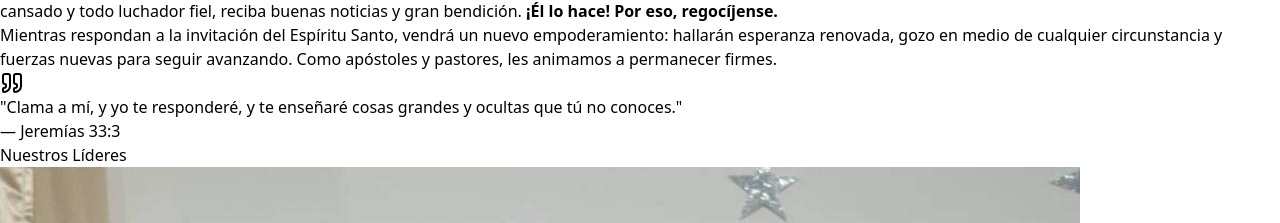
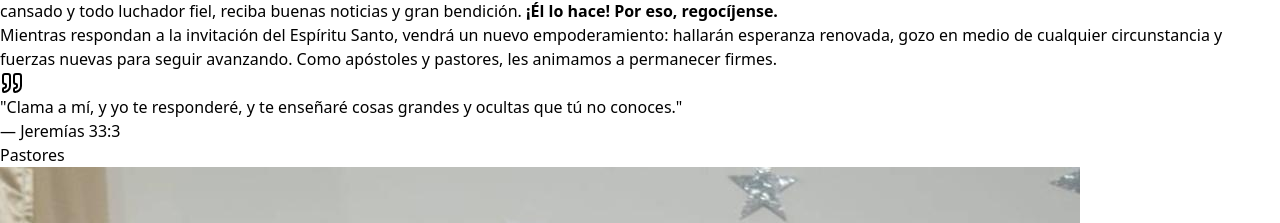
Before and after one commit to MarceFrey/Edificadores-del-reino, a React (Vite) app: page / in a window 1280 px wide. Shown: the part 2511-2734 px from the top of the page. Built offline with nearby package versions, Linux system fonts and the light colour scheme.

Commit message:
Feat: Se modifican textos de algunas secciones

```diff
--- a/src/components/HorariosCentral.jsx
+++ b/src/components/HorariosCentral.jsx
@@ -40,9 +40,6 @@ const HorariosCentral = () => {
             <h3 className="text-2xl font-extrabold text-gray-900 tracking-tight">
               Grand Bourg
             </h3>
-            <p className="text-sm text-gray-500 font-semibold tracking-wide uppercase mt-1">
-              Sede Central
-            </p>
           </div>
         </div>
 
--- a/src/pages/Events.jsx
+++ b/src/pages/Events.jsx
@@ -34,11 +34,8 @@ const Events = () => {
 
         {/* ── Encabezado de la Sección ── */}
         <div className="text-center mb-16">
-          <span className="inline-block py-1.5 px-4 rounded-full bg-amber-100 text-amber-900 text-sm font-bold tracking-widest uppercase mb-4">
+          <h2 className="text-4xl md:text-5xl font-extrabold text-gray-900 mb-6">
             Próximos Eventos
-          </span>
-          <h2 className="text-4xl md:text-5xl font-extrabold text-gray-900 mb-6">
-            Agendá tu <span className="text-amber-900">Lugar</span>
           </h2>
           <p className="text-lg text-gray-600 max-w-2xl mx-auto">
             Únete y sé parte de lo que Dios está haciendo en nuestra comunidad. ¡Te esperamos!
--- a/src/pages/Pastores.jsx
+++ b/src/pages/Pastores.jsx
@@ -9,7 +9,7 @@ const Pastores = () => {
         {/* --- ENCABEZADO --- */}
         <div className="text-center mb-16">
           <h2 className="text-4xl md:text-5xl font-extrabold text-gray-900 tracking-tight">
-            Nuestros <span className="text-amber-900">Líderes</span>
+            Pastores
           </h2>
         </div>
 
```
